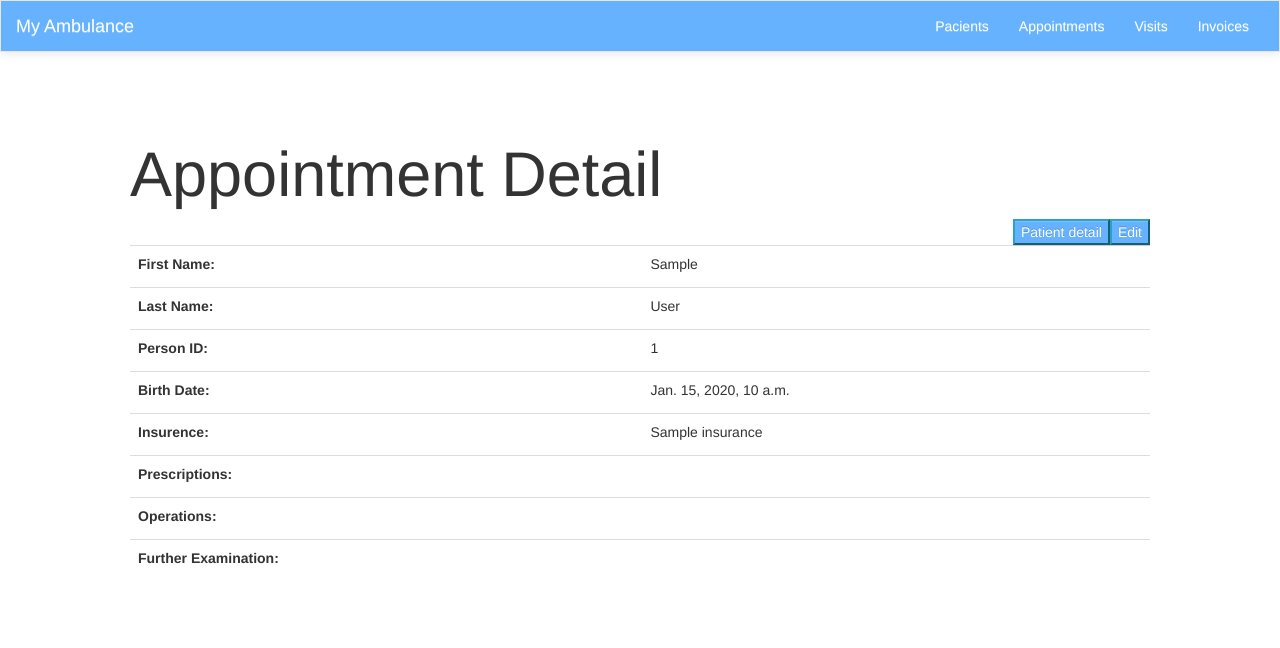
After one commit to JanKoci/IIS-project, a Django app: template IIS_project/appointments/templates/appointments/appointments_detail.html in a window 1280 px wide. The commit adds this page. Shown: the top 648 px of the page. Run offline with Django 3.2, Linux system fonts and the light colour scheme; the template is opened without the code that fills it: most values are stand-ins (such as "Sample title", 1, 10 or a date in 2020); some libraries are stand-ins or nearby versions.

Commit message:
appointment_detail, appointment_edit

```diff
--- /dev/null
+++ b/IIS_project/appointments/templates/appointments/appointments_detail.html
@@ -0,0 +1,48 @@
+{% extends 'base.html' %}
+
+{% block content %}
+    <div class="jumbotron">
+        <h1>Appointment Detail</h1>
+        <a href="{% url 'appointments:appointment_update' pk=appointment.pk %}">
+            <button type="button" class="btn-info" style="float: right;">Edit</button>
+        </a>
+        <a href="{% url 'patients:patient_detail' pk=appointment.patient.person_id %}">
+            <button type="button" class="btn-info" style="float: right;" script="background-color: red;">Patient detail</button>
+        </a>
+
+        <table class="table table-boarded">
+            <tr>
+                <td> <label>First Name: </label></td>
+                <td>{{appointment.patient.first_name}}</td>
+            </tr>
+            <tr>
+                <td> <label>Last Name: </label></td>
+                <td>{{appointment.patient.last_name}}</td>
+            </tr>
+            <tr>
+                <td> <label>Person ID: </label></td>
+                <td>{{appointment.patient.person_id}}
+            </tr>
+            <tr>
+                <td> <label>Birth Date: </label></td>
+                <td>{{appointment.patient.birth_date}}
+            </tr>
+            <tr>
+                <td> <label>Insurence: </label></td>
+                <td>{{appointment.patient.insurance}}</td>
+            </tr>
+            <tr>
+                <td> <label>Prescriptions: </label></td>
+                <td></td>
+            </tr>
+            <tr>
+                <td> <label>Operations: </label> </td>
+                <td></td>
+            </tr>
+            <tr>
+                <td> <label>Further Examination: </label> </td>
+                <td></td>
+            </tr>
+        </table>
+    </div>
+{% endblock %}
--- a/IIS_project/appointments/urls.py
+++ b/IIS_project/appointments/urls.py
@@ -1,9 +1,12 @@
 from django.urls import path
 from . import views
+from patients import views as patient_views
 
 app_name = 'appointments'
 
 urlpatterns = [
     path('', views.AppointmentList.as_view(), name='appointments_list'),
-    path('create/', views.AppointmentCreateView.as_view(), name='appointments_create')
+    path('create/', views.AppointmentCreateView.as_view(), name='appointments_create'),
+    path('<int:pk>/', views.AppointmentDetailView.as_view(), name='appointment_detail'),
+    path('update/<int:pk>/', views.AppointmentUpdateView.as_view(), name='appointment_update'),
 ]
```
Also changed, not shown: IIS_project/appointments/models.py (+6 -3 lines), IIS_project/appointments/templates/appointments/appointments_form.html (+14 -0 lines), IIS_project/appointments/templates/appointments/appointments_list.html (+20 -0 lines), IIS_project/appointments/views.py (+15 -2 lines), IIS_project/patients/models.py (+24 -17 lines).
